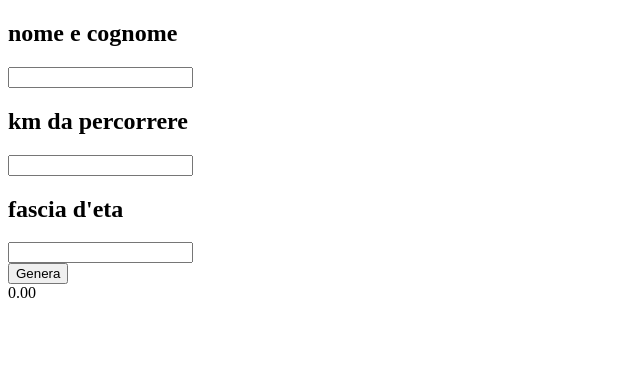
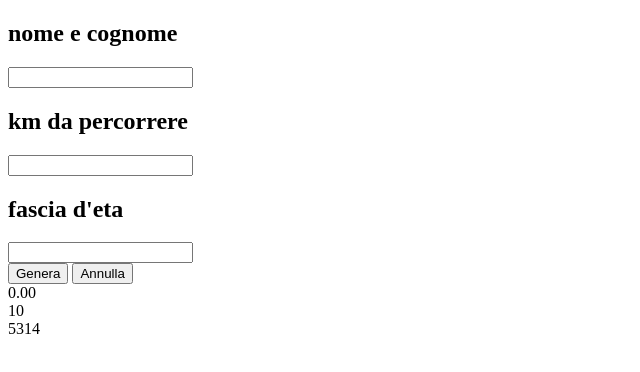
Before and after one commit to PinoMacri/js-biglietto-treno-form, a plain HTML site: page index.html in a window 1280 px wide. Both pictures are taken after a click on the button "Genera". Shown: the whole page, without its empty margins (0-640 px from the left). Drawn offline with Linux system fonts and the light colour scheme.

Commit message:
Logica e Funzionalità Finita Bonus Inclusi

```diff
--- a/index.html
+++ b/index.html
@@ -11,7 +11,7 @@
 
 <body>
 
-    <div>
+    <form action="">
         <h2>nome e cognome</h2>
         <input id="input" type="text">
 
@@ -23,8 +23,9 @@
 
         <br>
 
-        <button id="button">Genera</button>
-    </div>
+        <button type="button" id="button">Genera</button>
+        <button type="reset">Annulla</button>
+    </form>
 
     <div id="nomePassegero">
 
@@ -34,6 +35,14 @@
 
     </div>
 
+    <div id="carrozza">
+
+    </div>
+
+    <div id="codiceCP">
+
+    </div>
+
     <script src="js/script.js"></script>
 </body>
 
--- a/js/script.js
+++ b/js/script.js
@@ -3,6 +3,8 @@ const input = document.getElementById("input")
 const generatore = document.getElementById("generatore")
 const numeroKm = document.getElementById("numeroKm")
 const eta = document.getElementById("eta")
+const carrozza = document.getElementById("carrozza")
+const codiceCP = document.getElementById("codiceCP")
 let button = document.getElementById("button")
 
 const max = 18;
@@ -35,3 +37,13 @@ button.addEventListener("click" , function (){
     generatore.innerText = scontoBigDefinitivoTextDue.toFixed(2) ;
     }
 })
+button.addEventListener("click" , function (){
+   const random = Math.random();
+   const randomNumber = Math.floor (random * 10) + 1 ;
+   carrozza.innerText= randomNumber;
+})
+button.addEventListener("click" , function (){
+    const random = Math.random();
+    const randomNumber = Math.floor (random * 10000) + 1 ;
+    codiceCP.innerText= randomNumber;
+ })
```
